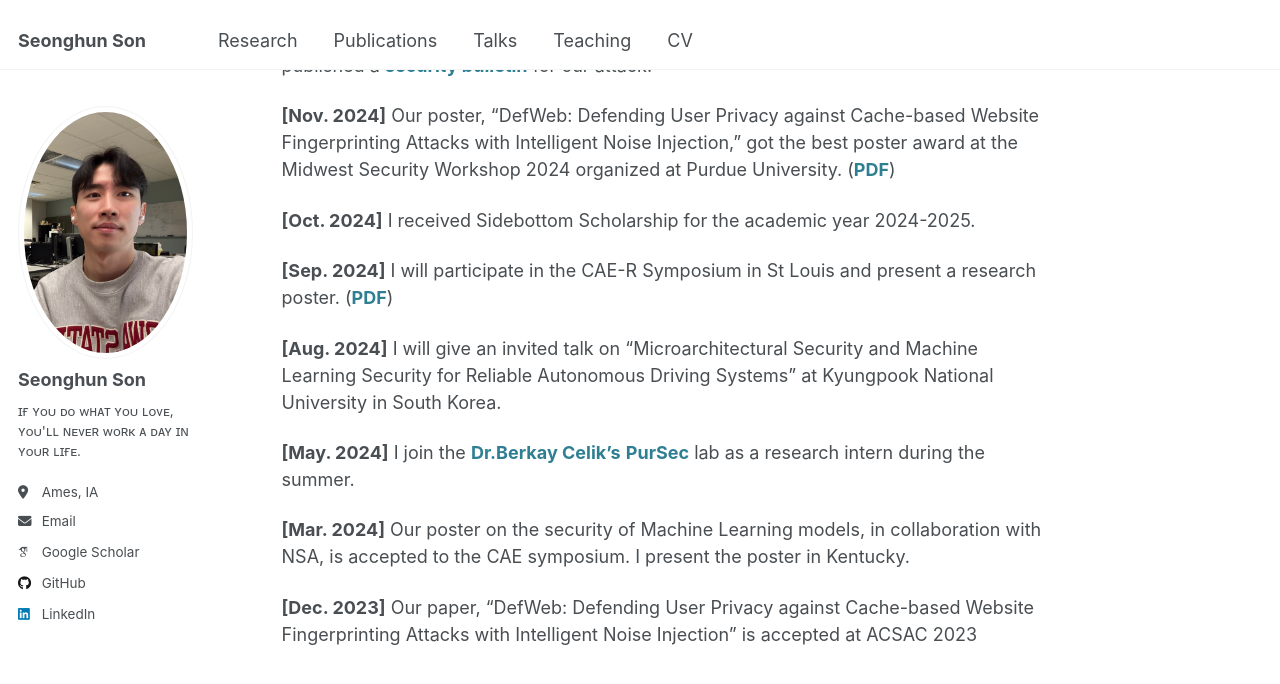
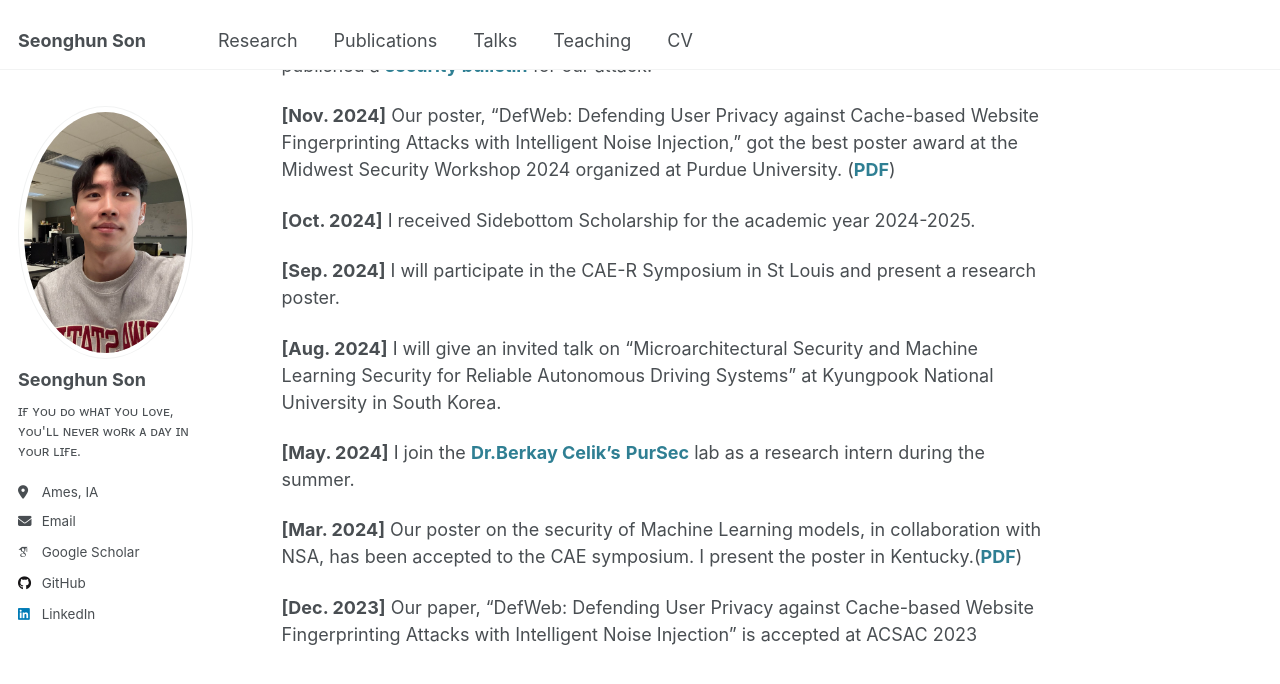
Before and after one commit to hunie-son/hunie-son.github.io, a Jekyll site: the page built from _pages/about.md, in a window 1280 px wide and 900 px high, scrolled down 512 px. Shown: the top 684 px of the window. Built offline with Jekyll 4.4.1, drawn with Linux system fonts in a browser that asks for light colours; some web fonts are replaced.

Commit message:
Update about.md

```diff
--- a/_pages/about.md
+++ b/_pages/about.md
@@ -20,18 +20,18 @@ News
 ------
 **[Feb. 2024]** I received an offer from a research internship in Cryptography and Security group from Seagate.<br/>
 
-**[Feb. 2025]** Our paper “SMaCk: Efficient Instruction Cache Attacks via Self-Modifying Code Conflicts” got accepted at ASPLOS ’25. AMD acknowledged our attack and has published a <a href="https://www.amd.com/en/resources/product-security/bulletin/amd-sb-7024.html" style="text-decoration: none;"><b>security bulletin</b></a> for our attack.<br/>
+**[Feb. 2025]** Our paper “SMaCk: Efficient Instruction Cache Attacks via Self-Modifying Code Conflicts” got accepted at ASPLOS ’25. AMD acknowledged our attack and has published a <a href="https://www.amd.com/en/resources/product-security/bulletin/amd-sb-7024.html" style="text-decoration: none;"><b>security bulletin</b></a> for our attack. <br/>
 
 **[Nov. 2024]** Our poster, "DefWeb: Defending User Privacy against Cache-based Website Fingerprinting Attacks with Intelligent Noise Injection,” got the best poster award at the Midwest Security Workshop 2024 organized at Purdue University. (<a href="/files/MSW_Seonghun.pdf" target="_blank" style="text-decoration: none;"><b>PDF</b></a>)<br/>
 
 **[Oct. 2024]** I received Sidebottom Scholarship for the academic year 2024-2025.<br/>
 
-**[Sep. 2024]** I will participate in the CAE-R Symposium in St Louis and present a research poster. (<a href="/files/DETool_Seonghun.pdf" target="_blank" style="text-decoration: none;"><b>PDF</b></a>)<br/>
+**[Sep. 2024]** I will participate in the CAE-R Symposium in St Louis and present a research poster.<br/>
 
 **[Aug. 2024]** I will give an invited talk on "Microarchitectural Security and Machine Learning Security for Reliable Autonomous Driving Systems” at Kyungpook National University in South Korea.<br/>
 
 **[May. 2024]** I join the  <a href="https://beerkay.github.io/" style="text-decoration: none;"><b>Dr.Berkay Celik's</b></a> <a href="https://pursec.cs.purdue.edu/" style="text-decoration: none;"><b>PurSec</b></a> lab as a research intern during the summer. <br/>
 
-**[Mar. 2024]** Our poster on the security of Machine Learning models, in collaboration with NSA, is accepted to the CAE symposium. I present the poster in Kentucky. <br/>
+**[Mar. 2024]** Our poster on the security of Machine Learning models, in collaboration with NSA, has been accepted to the CAE symposium. I present the poster in Kentucky.(<a href="/files/DETool_Seonghun.pdf" target="_blank" style="text-decoration: none;"><b>PDF</b></a>) <br/>
 
 **[Dec. 2023]** Our paper, "DefWeb: Defending User Privacy against Cache-based Website Fingerprinting Attacks with Intelligent Noise Injection" is accepted at ACSAC 2023 <br/>
```
